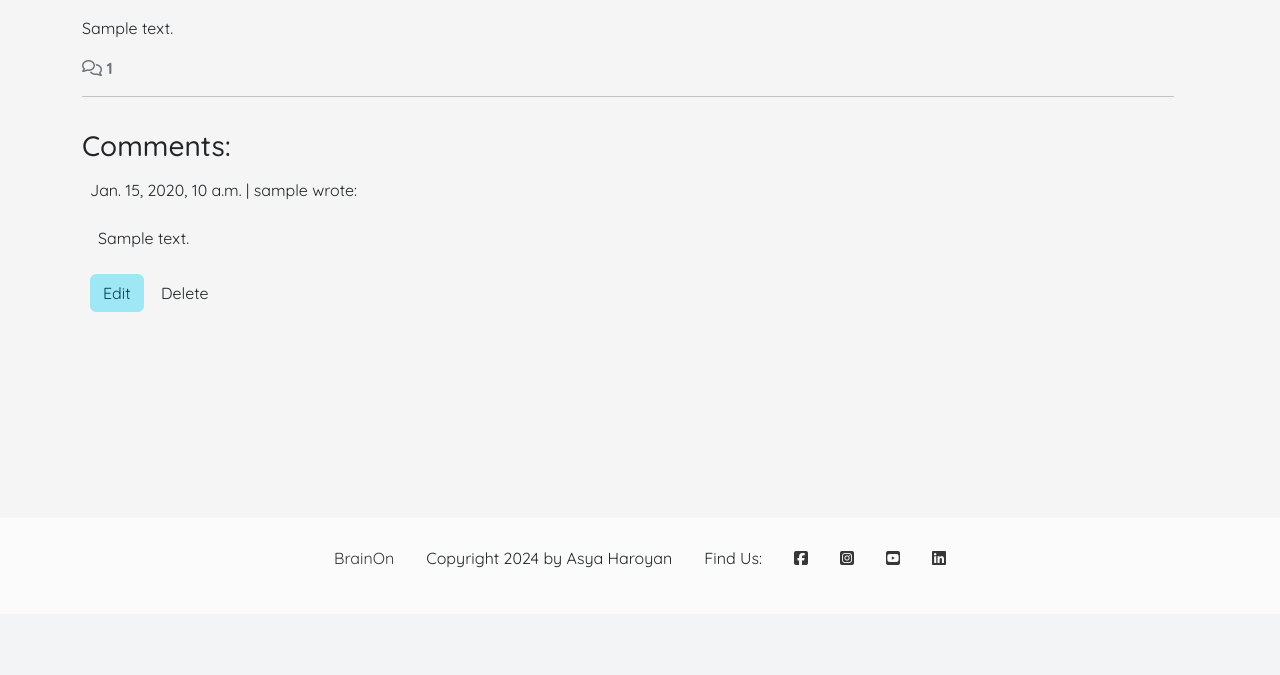
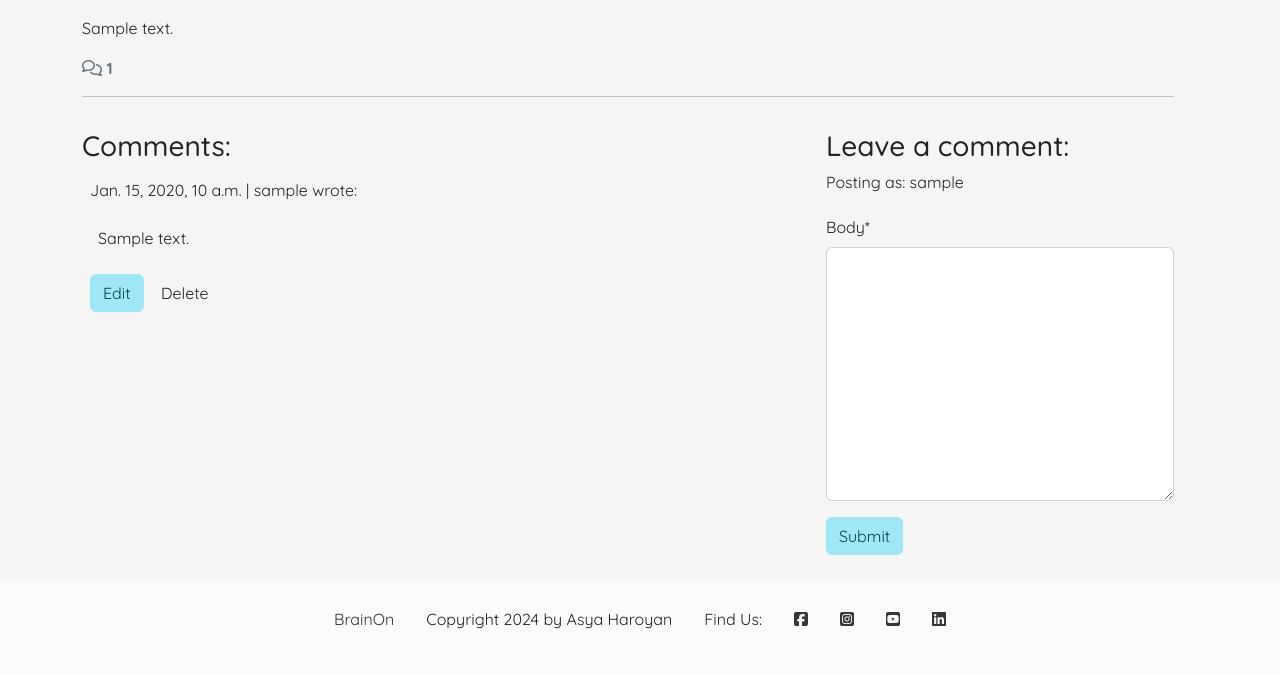
Before and after one commit to asyaharoyan/brainon-django, a Django app: a page that uses courses/templates/courses/course_detail.html in a window 1280 px wide. Shown: the part 186-861 px from the top of the page. Before the commit the page ends 754 px from the top, so only its background shows below. Run offline with Django 4.2, Linux system fonts and the light colour scheme; a user stored in the database is signed in; tables that the repository leaves empty hold one stand-in row (values such as "Sample post"); some libraries are stand-ins or nearby versions.

Commit message:
Add create comment function

```diff
--- a/courses/templates/courses/course_detail.html
+++ b/courses/templates/courses/course_detail.html
@@ -1,6 +1,7 @@
 {% extends 'base.html' %}
 {% block content %}
 {% load static %}
+{% load crispy_forms_tags %}
 
 <div class="masthead">
     <div class="container">
@@ -80,7 +81,23 @@
       </div>
     </div>
     <!-- Creating New Comments -->
-
+    <div class="col-md-4 mb-4 mt-3">
+        <div class="card-body">
+          {% if user.is_authenticated %}
+          <h3>Leave a comment:</h3>
+          <p>Posting as: {{ user.username }}</p>
+          <form id="commentForm" method="post"
+            style="margin-top: 1.3em;">
+            {{ comment_form | crispy }}
+            {% csrf_token %}
+            <button id="submitButton" type="submit"
+              class="btn btn-primary signin-btn">Submit</button>
+          </form>
+          {% else %}
+          <p>You need to log in to leave a comment!</p>
+          {% endif %}
+        </div>
+      </div>
   </div>
     </div>
 {% endblock content %}
--- a/main/settings.py
+++ b/main/settings.py
@@ -51,6 +51,8 @@ INSTALLED_APPS = [
     'allauth',
     'allauth.account',
     'allauth.socialaccount',
+    'crispy_forms',
+    'crispy_bootstrap5',
     'django_summernote',
     'home',
     'about',
@@ -60,6 +62,9 @@ INSTALLED_APPS = [
 SITE_ID = 1
 LOGIN_REDIRECT_URL = '/'
 LOGOUT_REDIRECT_URL = '/'
+
+CRISPY_ALLOWED_TEMPLATE_PACKS = "bootstrap5"
+CRISPY_TEMPLATE_PACK = "bootstrap5"
 
 MIDDLEWARE = [
     'django.middleware.security.SecurityMiddleware',
--- a/requirements.txt
+++ b/requirements.txt
@@ -1,8 +1,10 @@
 asgiref==3.8.1
 cloudinary==1.40.0
+crispy-bootstrap5==0.7
 dj-database-url==0.5.0
 Django==4.2.11
 django-allauth==0.57.2
+django-crispy-forms==2.1
 django-summernote==0.8.20.0
 gunicorn==20.1.0
 oauthlib==3.2.2
```
